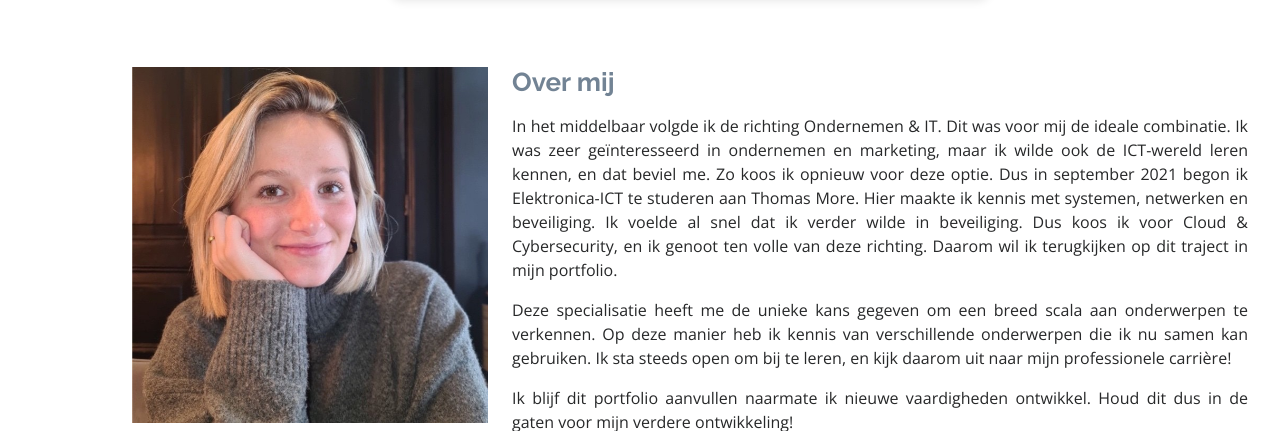
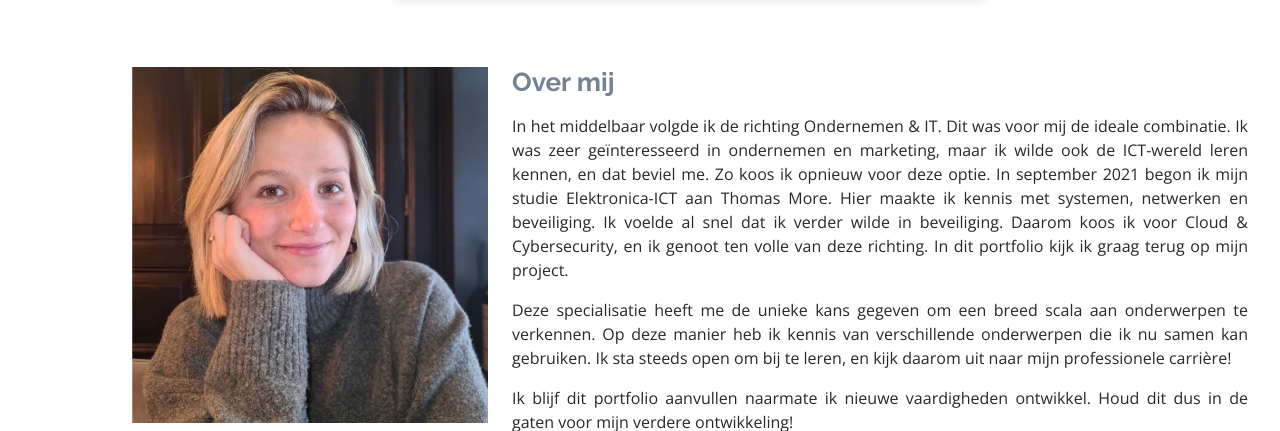
Before and after one commit to VanBeemenN/EPortfolioPS2, a plain HTML site: page index.html in a window 1280 px wide. Shown: the part 1247-1678 px from the top of the page. Drawn offline with nearby package versions, Linux system fonts and the light colour scheme.

Commit message:
zinsbouw

```diff
--- a/index.html
+++ b/index.html
@@ -98,7 +98,7 @@
           <div class="col-lg-8 pt-4 pt-lg-0 content">
             <h3>Over mij</h3>
             <p class="fst-italic">
-            <p class="justify-text">In het middelbaar volgde ik de richting Ondernemen & IT. Dit was voor mij de ideale combinatie. Ik was zeer geïnteresseerd in ondernemen en marketing, maar ik wilde ook de ICT-wereld leren kennen, en dat beviel me. Zo koos ik opnieuw voor deze optie. Dus in september 2021 begon ik Elektronica-ICT te studeren aan Thomas More. Hier maakte ik kennis met systemen, netwerken en beveiliging. Ik voelde al snel dat ik verder wilde in beveiliging. Dus koos ik voor Cloud & Cybersecurity, en ik genoot ten volle van deze richting. Daarom wil ik terugkijken op dit traject in mijn portfolio. </p>
+            <p class="justify-text">In het middelbaar volgde ik de richting Ondernemen & IT. Dit was voor mij de ideale combinatie. Ik was zeer geïnteresseerd in ondernemen en marketing, maar ik wilde ook de ICT-wereld leren kennen, en dat beviel me. Zo koos ik opnieuw voor deze optie. In september 2021 begon ik mijn studie Elektronica-ICT aan Thomas More. Hier maakte ik kennis met systemen, netwerken en beveiliging. Ik voelde al snel dat ik verder wilde in beveiliging. Daarom koos ik voor Cloud & Cybersecurity, en ik genoot ten volle van deze richting. In dit portfolio kijk ik graag terug op mijn project. </p>
             <p></p>
             <p class="justify-text">Deze specialisatie heeft me de unieke kans gegeven om een breed scala aan onderwerpen te verkennen. Op deze manier heb ik kennis van verschillende onderwerpen die ik nu samen kan gebruiken. Ik sta steeds open om bij te leren, en kijk daarom uit naar mijn professionele carrière!</p>
             <p></p>
```
